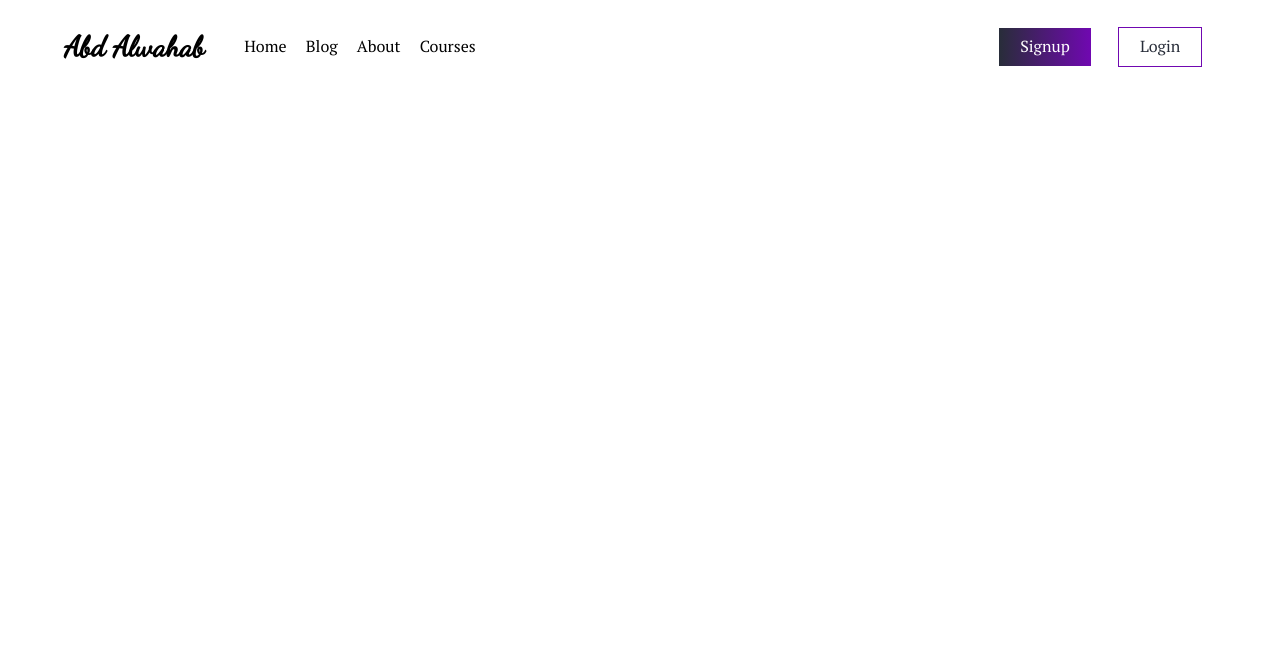
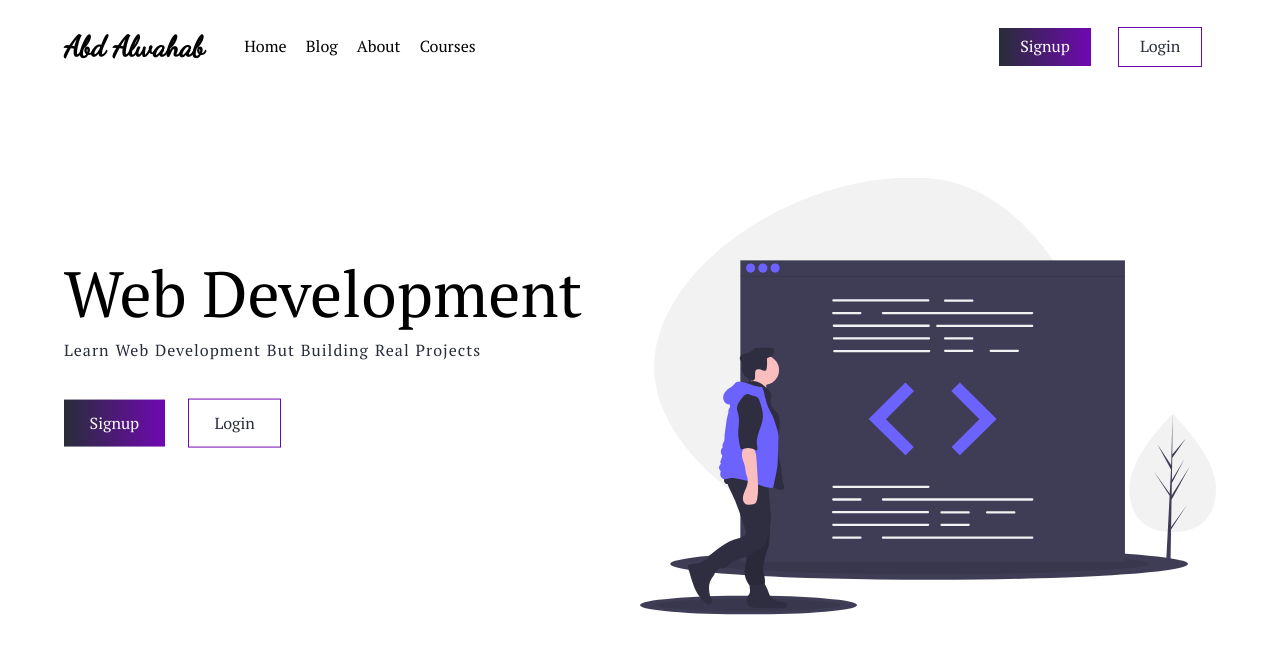
Before and after one commit to Abd-Alwahab/webdevelopment-store, a website: page index.html in a window 1280 px wide. Drawn offline with Linux system fonts and the light colour scheme.

Commit message:
finish the header

```diff
--- a/css/style.css
+++ b/css/style.css
@@ -13,11 +13,22 @@ body {
   font-weight: 300;
 }
 
+/* reuseable classes */
+.m-right {
+  margin-right: 1.2rem;
+}
+
+.p-small {
+  padding: 0.8rem 1.6rem !important;
+}
+
 /* Header Style starts here */
 .header {
   height: 100vh;
+  position: relative;
 }
 
+/* navigation style starts here */
 .header__nav {
   width: 90%;
   display: flex;
@@ -73,3 +84,46 @@ body {
   border: 1px solid #7008b1;
   color: #282d39;
 }
+
+/* navigation style ends here */
+
+/* header main content style starts here */
+.header__content {
+  display: flex;
+  width: 90%;
+  position: absolute;
+  top: 50%;
+  left: 50%;
+  transform: translate(-50%, -50%);
+  align-items: flex-start;
+}
+
+.header__box {
+  width: 50%;
+  padding-top: 4rem;
+}
+
+.header__title {
+  font-size: 4rem;
+  font-weight: 300;
+  margin: 0;
+  padding: 0;
+}
+
+.header__desc {
+  margin: -0.4rem 0 3rem 0;
+  letter-spacing: 1px;
+  word-spacing: 1px;
+  font-weight: 500;
+  color: #282d39;
+}
+
+.header__img--container {
+  width: 50%;
+}
+
+.header__img {
+  width: 100%;
+}
+
+/* Responsive Web Design */
--- a/index.html
+++ b/index.html
@@ -27,6 +27,27 @@
           <a href="" class="btn btn-login">Login</a>
         </div>
       </div>
+
+      <div class="header__content">
+        <div class="header__box">
+          <h1 class="header__title">Web Development</h1>
+          <p class="header__desc">
+            Learn Web Development But Building Real Projects
+          </p>
+          <div class="header__links">
+            <a href="" class="btn btn-signup m-right p-small">Signup</a>
+            <a href="" class="btn btn-login p-small">Login</a>
+          </div>
+        </div>
+
+        <div class="header__img--container">
+          <img
+            src="./images/header/header__img.svg"
+            alt="header main image"
+            class="header__img"
+          />
+        </div>
+      </div>
     </header>
   </body>
 </html>
```
Also changed, not shown: images/header/header__img.svg (added), 1 other file.
